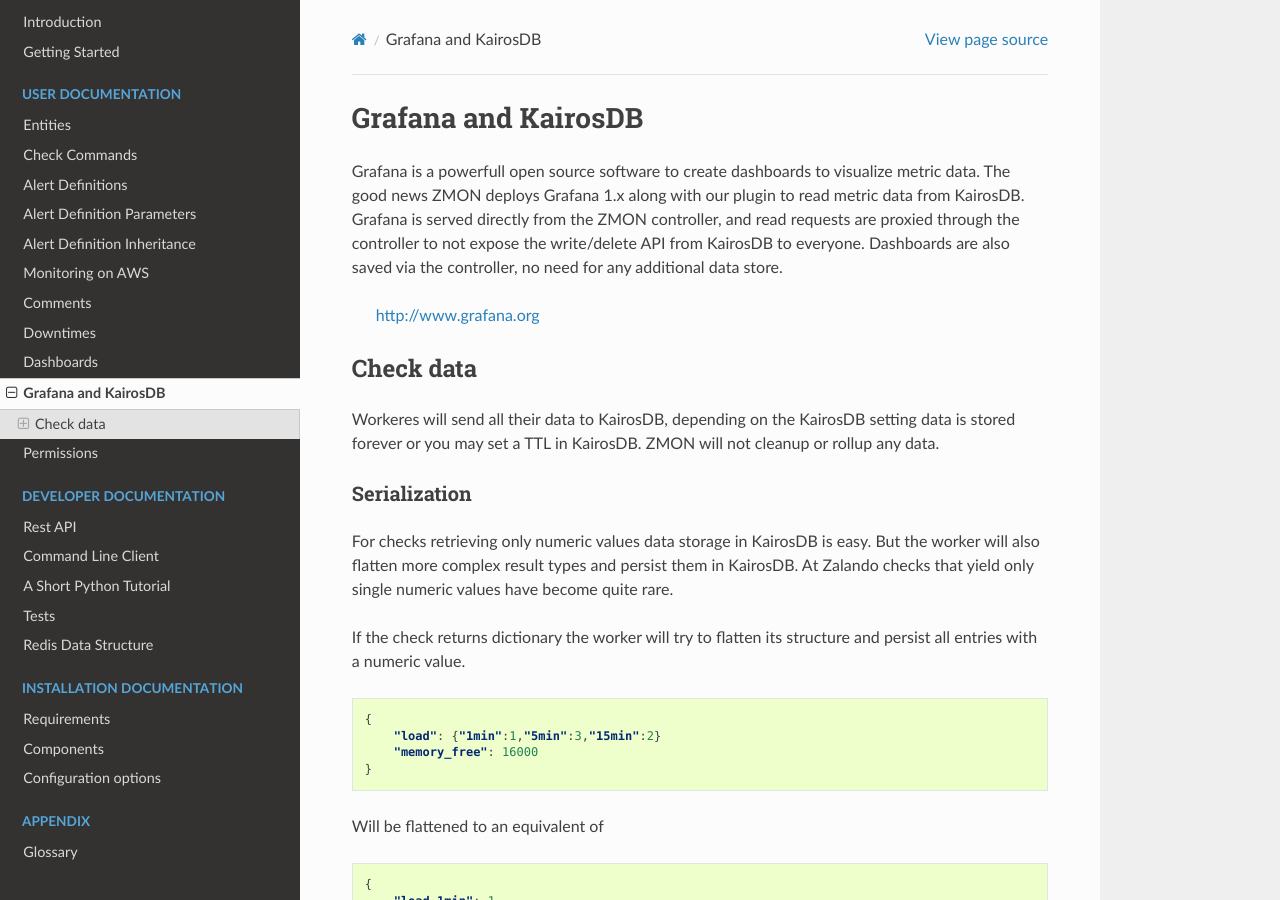
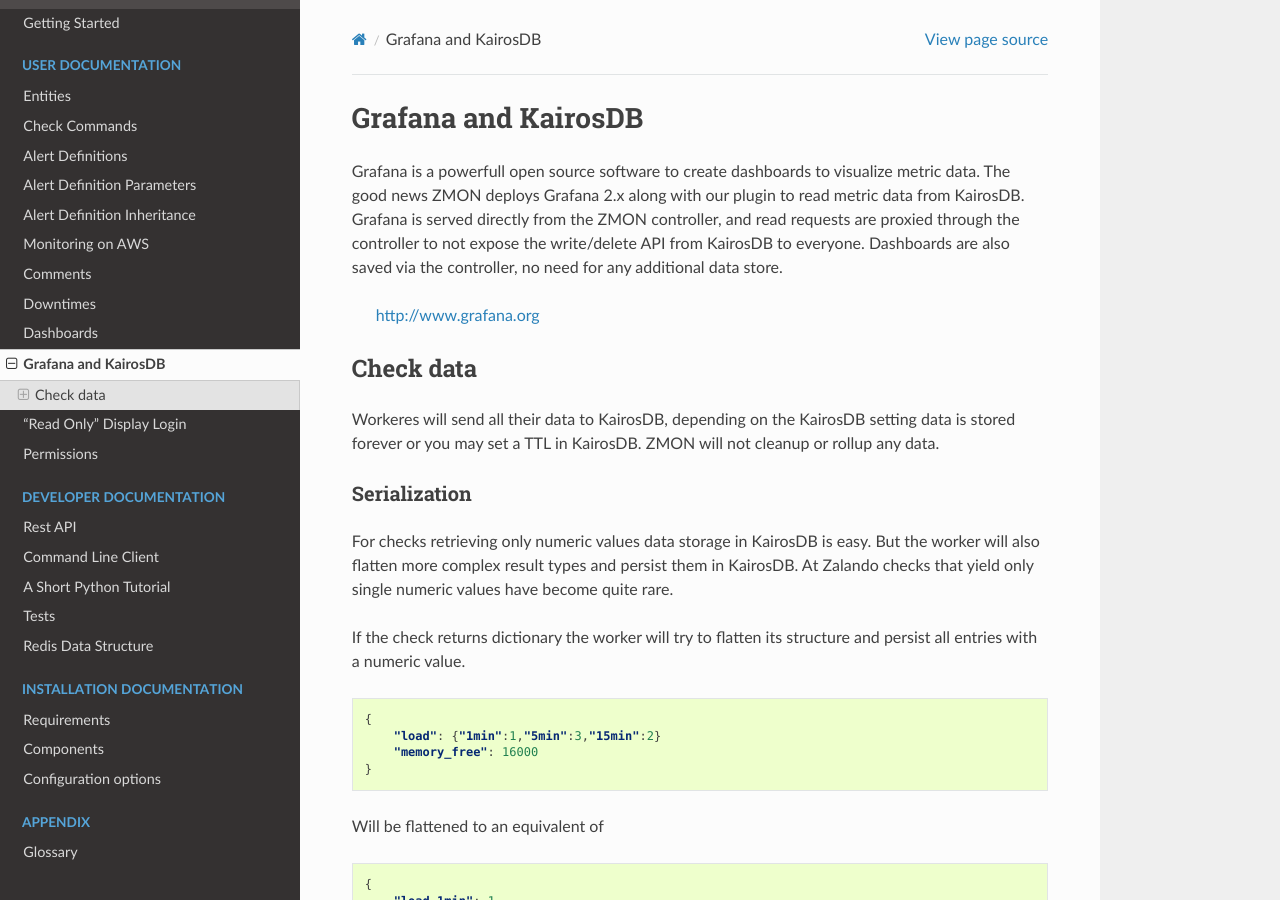
Before and after one commit to zalando-zmon/zmon-docs, a Sphinx documentation site: the page built from docs/user/grafana.rst, in a window 1280 px wide and 900 px high. Built offline with Sphinx 7.4.7 and the Read the Docs theme 2.0.0, drawn with Linux system fonts in a browser that asks for light colours.

```diff
--- a/docs/index.rst
+++ b/docs/index.rst
@@ -23,6 +23,7 @@ ZMON Docs
    user/downtimes
    user/dashboards
    user/grafana
+   user/tv-login
    user/permissions
 
 .. _developer-docs:
--- a/docs/user/grafana.rst
+++ b/docs/user/grafana.rst
@@ -4,7 +4,7 @@
 Grafana and KairosDB
 ********************
 
-Grafana is a powerfull open source software to create dashboards to visualize metric data. The good news ZMON deploys Grafana 1.x along with our plugin to read metric data from KairosDB. Grafana is served directly from the ZMON controller, and read requests are proxied through the controller to not expose the write/delete API from KairosDB to everyone. Dashboards are also saved via the controller, no need for any additional data store.
+Grafana is a powerfull open source software to create dashboards to visualize metric data. The good news ZMON deploys Grafana 2.x along with our plugin to read metric data from KairosDB. Grafana is served directly from the ZMON controller, and read requests are proxied through the controller to not expose the write/delete API from KairosDB to everyone. Dashboards are also saved via the controller, no need for any additional data store.
 
   http://www.grafana.org
 
```
Also changed, not shown: docs/user/tv-login.rst (added, +37 -0 lines).
